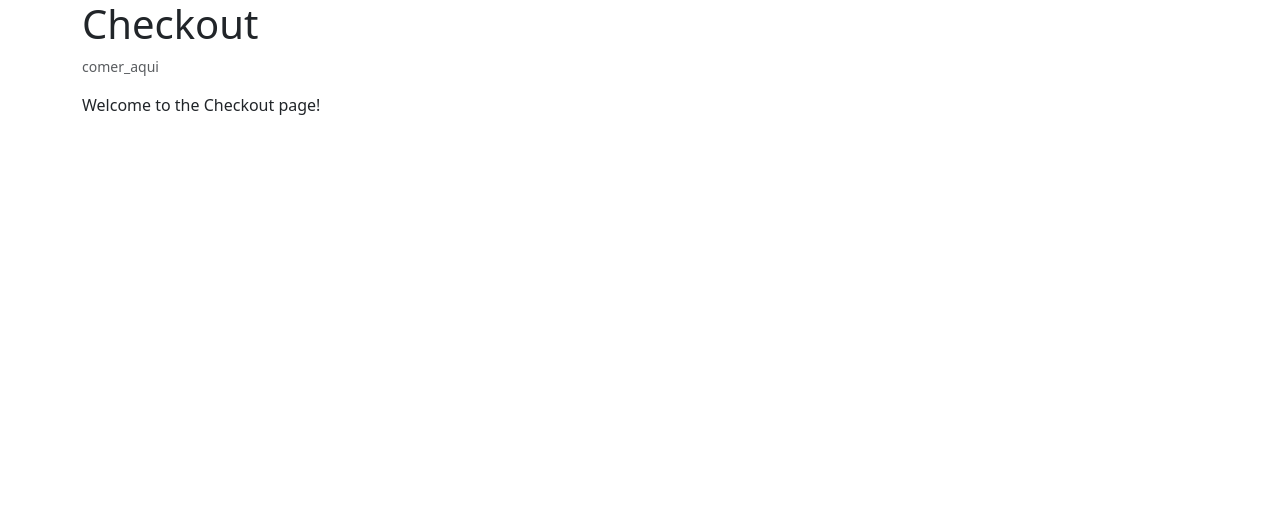
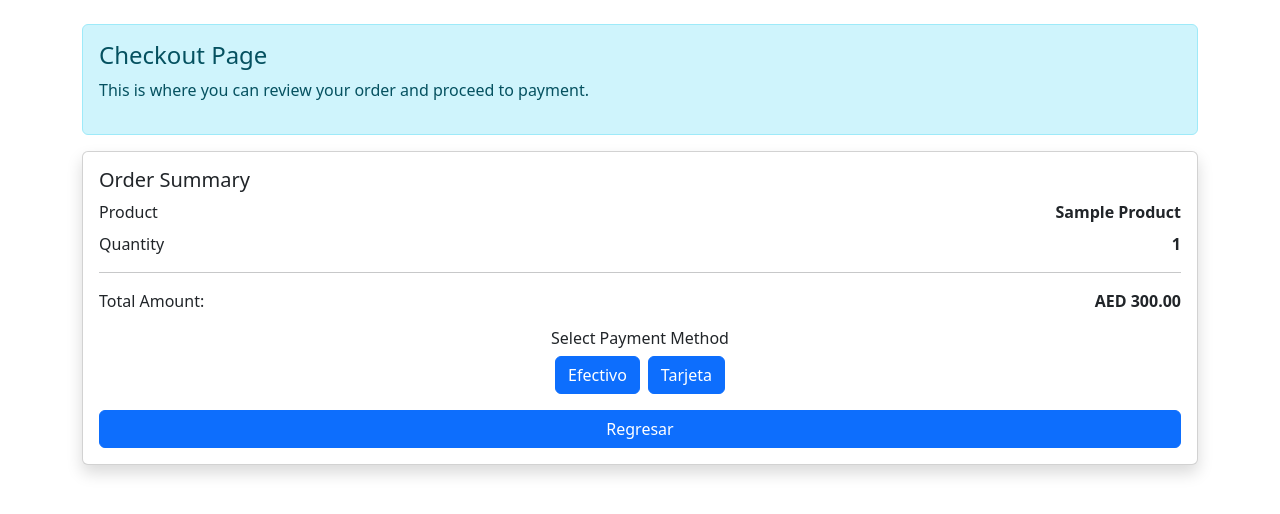
Before and after one commit to RontaTheOne/Kiosko-POS, a React (Vite) app in the folder KioskDesign/: page /Checkout in a window 1280 px wide. Shown: the top 514 px of the page. Built offline with nearby package versions, Linux system fonts and the light colour scheme.

Commit message:
Feat: Checkout page layout with an order summary and payment options

```diff
--- a/KioskDesign/src/pages/checkout.jsx
+++ b/KioskDesign/src/pages/checkout.jsx
@@ -1,10 +1,51 @@
 import React from "react";
+import { useNavigate } from "react-router-dom";
 function Checkout() {
+  const navigate = useNavigate();
   return (
     <div className="container">
-      <h1>Checkout</h1>
-      <p className="text-muted small"><i class="bi bi-fork-knife"></i>comer_aqui</p>
-      <p>Welcome to the Checkout page!</p>
+      <div className="alert alert-info mt-4" role="alert">
+        <h4 className="alert-heading">Checkout Page</h4>
+        <p>This is where you can review your order and proceed to payment.</p>
+      </div>
+
+      <div className="card shadow mb-4">
+        <div className="card-body">
+          <h5 className="card-title">Order Summary</h5>
+          <div className="d-flex justify-content-between mb-2">
+            <span>Product</span>
+            <strong>Sample Product</strong>
+          </div>
+          <div className="d-flex justify-content-between mb-2">
+            <span>Quantity</span>
+            <strong>1</strong>
+          </div>
+          <hr />
+          <div className="d-flex justify-content-between mb-3">
+            <span>Total Amount:</span>
+            <strong>AED 300.00</strong>
+          </div>
+
+          <div className="text-center align-items-center">
+            <h6 className="mb-2">Select Payment Method</h6>
+            <div className="d-flex gap-2 justify-content-center mb-3">
+              <button className="btn btn-primary" type="button">
+                Efectivo
+              </button>
+              <button className="btn btn-primary" type="button">
+                Tarjeta
+              </button>
+            </div>
+          </div>
+
+          <button
+            className="btn btn-primary w-100"
+            onClick={() => navigate(-1)}
+          >
+            Regresar
+          </button>
+        </div>
+      </div>
     </div>
   );
 }
```
